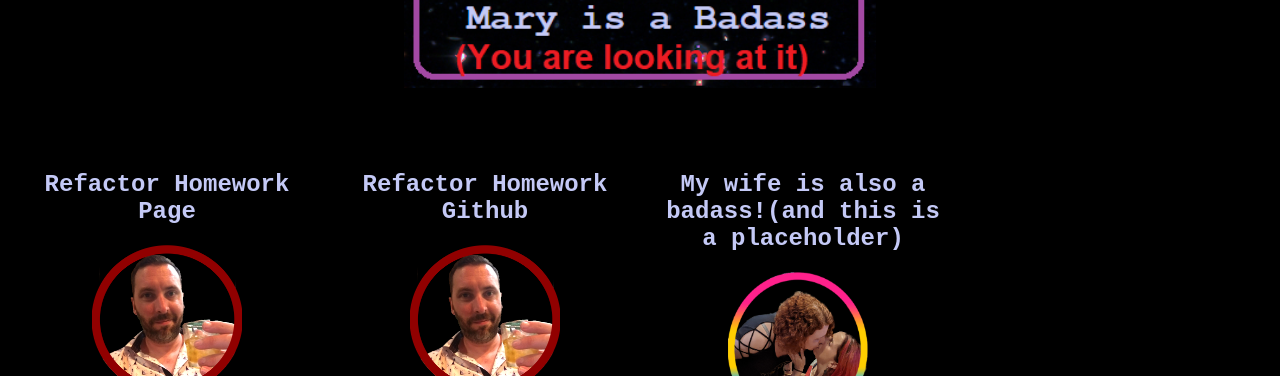
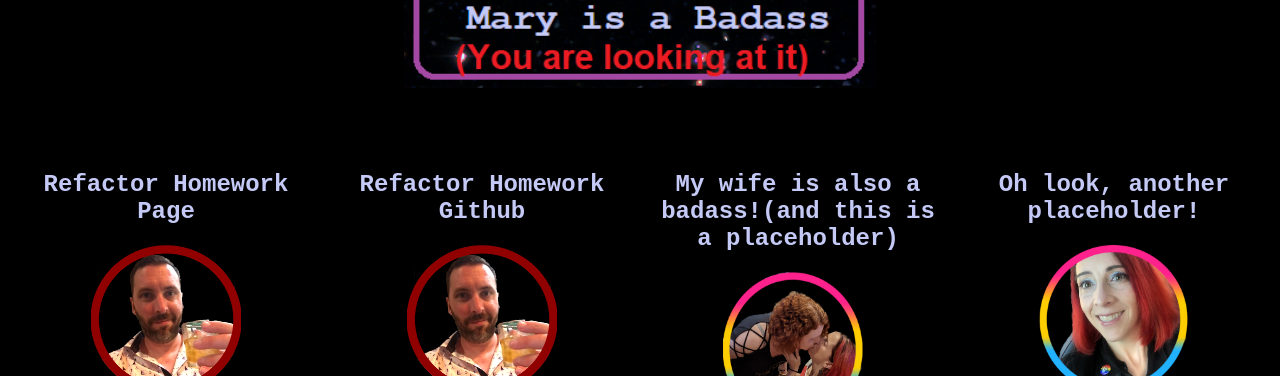
Before and after one commit to Cheez0id/MaryLeePrince-portfolio1, a plain HTML site: page index.html in a window 1280 px wide. Shown: the part 1370-1746 px from the top of the page. Drawn offline with Linux system fonts and the light colour scheme.

Commit message:
sub helped fix flex boxes

```diff
--- a/css/style.css
+++ b/css/style.css
@@ -36,6 +36,7 @@ li {font-size:25px;
     margin-right: auto;
     width: 75%;
     border: 5px solid rgb(83, 52, 133);
+    border-radius: 5%;
     }
 
 
--- a/index.html
+++ b/index.html
@@ -41,7 +41,7 @@
         </a>
 </div>
 
-<section class="fix">
+<section class="centercontent">
  <div class="box">
         <h2>Refactor Homework Page</h2>
         <a href=https://cheez0id.github.io/horiseon-refactor-homework>
```
